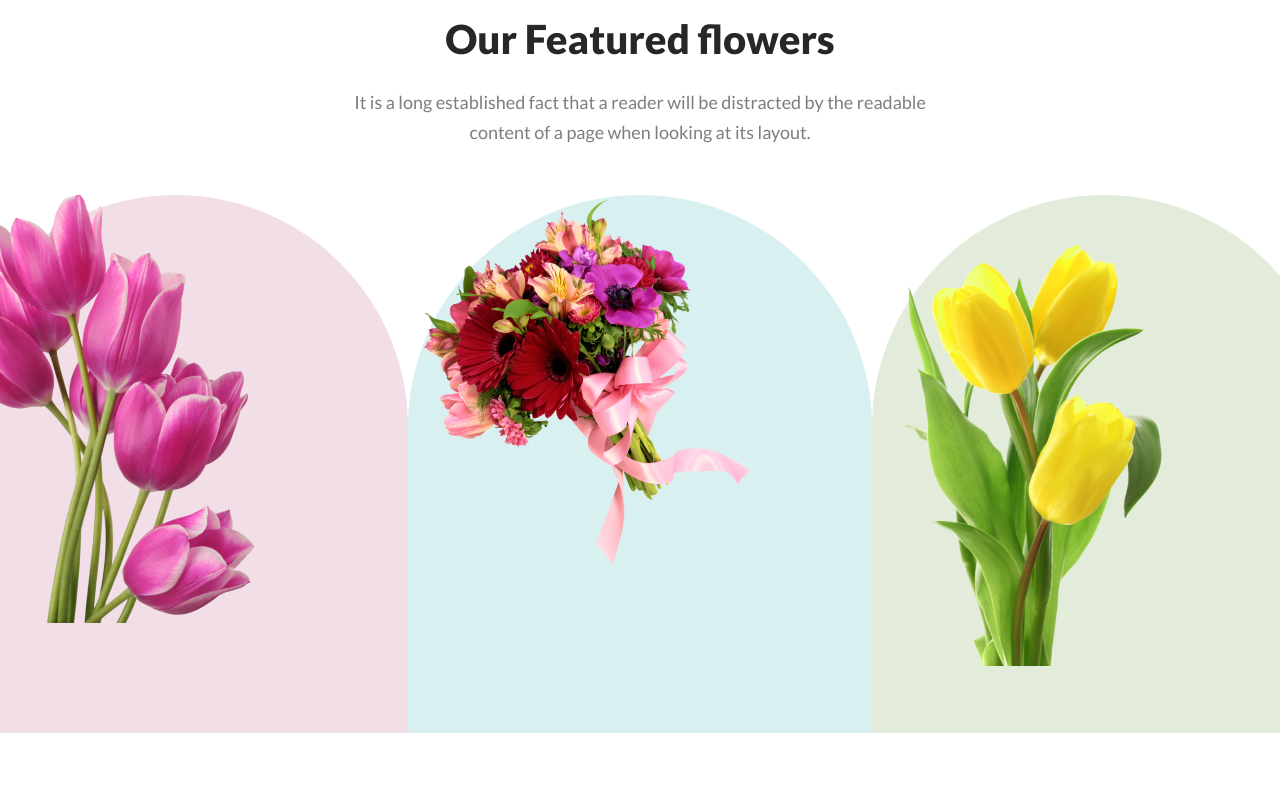
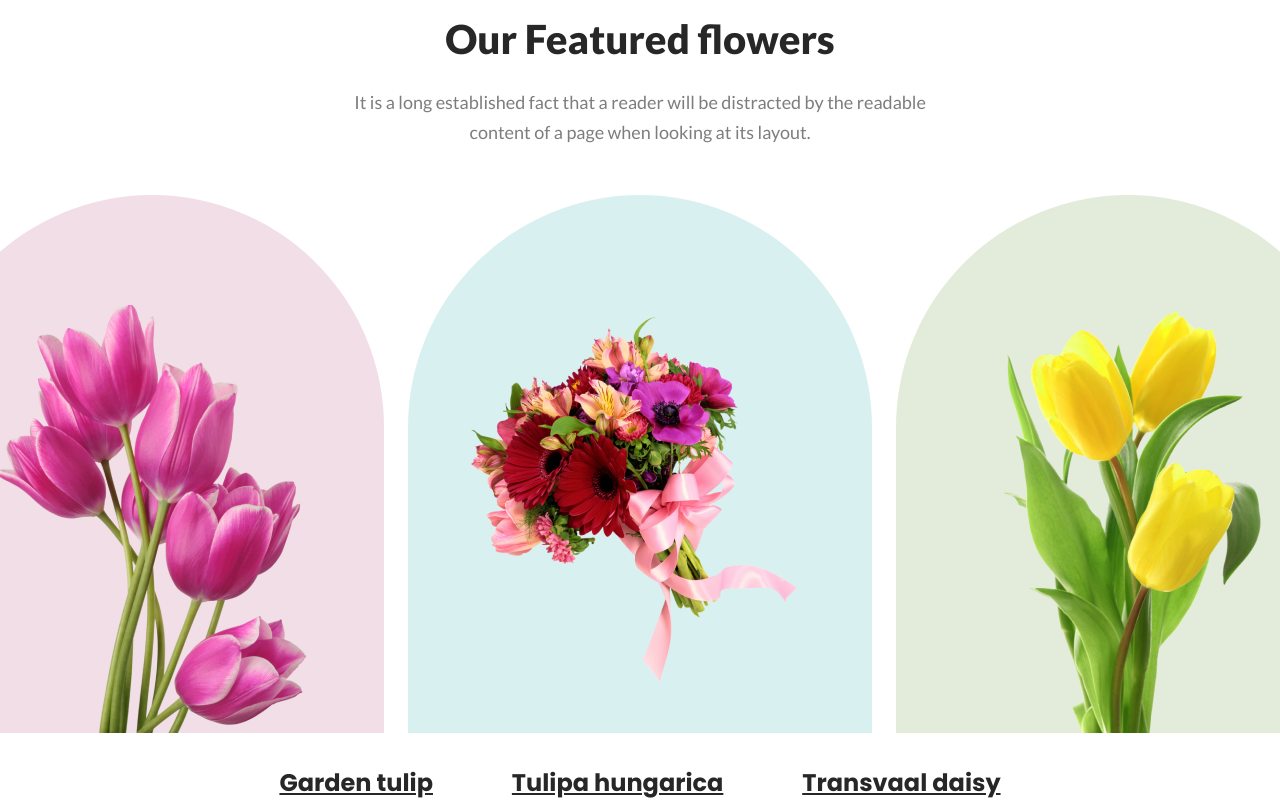
Before and after one commit to GIGAKUL/flower-shop, a plain HTML site: page index.html in a window 1280 px wide. Shown: the part 1013-1813 px from the top of the page. Before the commit the page ends 1746 px from the top, so only its background shows below. Drawn offline with Linux system fonts and the light colour scheme.

Commit message:
added featured section

```diff
--- a/css/style.css
+++ b/css/style.css
@@ -60,6 +60,9 @@ header {
 }
 
 /* ------------- End Of Header Styles ------------- */
+
+/* ------------- Featured Styles ------------- */
+
 .featured {
   padding: 0 240px;
   margin-top: 178px;
@@ -102,6 +105,7 @@ header {
   display: flex;
   justify-content: center;
   align-items: center;
+  gap: 24px;
 }
 .tulip {
   background: rgba(167, 33, 98, 0.15);
@@ -111,13 +115,33 @@ header {
 }
 .Tulipa {
   background: rgba(71, 125, 17, 0.15);
-/* }
-.featured-flowers{
+}
+
+.featured-col img {
+}
+.tulip img {
+  padding: 110px 76px 0 76px;
+}
+.daisy img {
+  padding: 117px 47px 51px 47px;
+}
+.Tulipa img {
+  padding: 67px 75px 0 75px;
+}
+.featured-col3{
     display: flex;
-    justify-content: center;
-    align-items: center;
-    gap: 24px;
-} */
-.featured-row2-container{
-    added
+    justify-content: space-around;
 }
+.featured-col3 strong {
+  color: #272727;
+  text-align: center;
+  font-size: 24px;
+  font-style: normal;
+  font-weight: 700;
+  line-height: 35px;
+  text-decoration-line: underline;
+  font-family: "Poppins", sans-serif;
+  margin-top: 32px;
+}
+
+/* -------------End Of Featured Styles ------------- */
--- a/index.html
+++ b/index.html
@@ -1,9 +1,9 @@
 <!DOCTYPE html>
 <html lang="en">
   <head>
-    <meta charset="UTF-8">
-    <meta name="viewport" content="width=device-width, initial-scale=1.0">
-    <link rel="stylesheet" href="css/style.css">
+    <meta charset="UTF-8" />
+    <meta name="viewport" content="width=device-width, initial-scale=1.0" />
+    <link rel="stylesheet" href="css/style.css" />
     <title>Flower Shop</title>
   </head>
   <body>
@@ -11,10 +11,15 @@
       <div class="banner-row">
         <div class="banner-col">
           <h1>Let's make beautiful flowers a part of your life.</h1>
-                <p>It is a long established fact that a reader will be distracted by the readable content of a page when looking at its layout. The point of using Lorem Ipsum is that it has a more-or-less normal distribution of letters.</p>
+          <p>
+            It is a long established fact that a reader will be distracted by
+            the readable content of a page when looking at its layout. The point
+            of using Lorem Ipsum is that it has a more-or-less normal
+            distribution of letters.
+          </p>
           <button class="banner-btn btn">Shop Now</button>
         </div>
-            <img src="./image/pngwing 10.png">
+        <img src="./image/pngwing 10.png" />
       </div>
     </header>
     <main>
@@ -23,21 +28,29 @@
           <div class="featured-row">
             <div class="featured-title">
               <h2>Our Featured flowers</h2>
-                    <p>It is a long established fact that a reader will be distracted by the readable content of a page when looking at its layout.</p>
+              <p>
+                It is a long established fact that a reader will be distracted
+                by the readable content of a page when looking at its layout.
+              </p>
             </div>
           </div>
           <div class="featured-row2">
             <div class="featured-row2-container">
               <div class="featured-col tulip">
-                        <img src="./image/pngwing 6.png">
+                <img src="./image/pngwing 6.png" />
               </div>
               <div class="featured-col daisy">
-                        <img src="./image/pngwing 5.png" >
+                <img src="./image/pngwing 5.png" />
               </div>
               <div class="featured-col Tulipa">
-                        <img src="./image/pngwing 7.png" >
+                <img src="./image/pngwing 7.png" />
               </div>
             </div>
+          </div>
+          <div class="featured-col3">
+              <strong>Garden tulip</strong>
+            <strong>Tulipa hungarica</strong>
+            <strong>Transvaal daisy</strong>
           </div>
         </div>
       </section>
```
Lines whose indentation alone changed are shown as unchanged.
